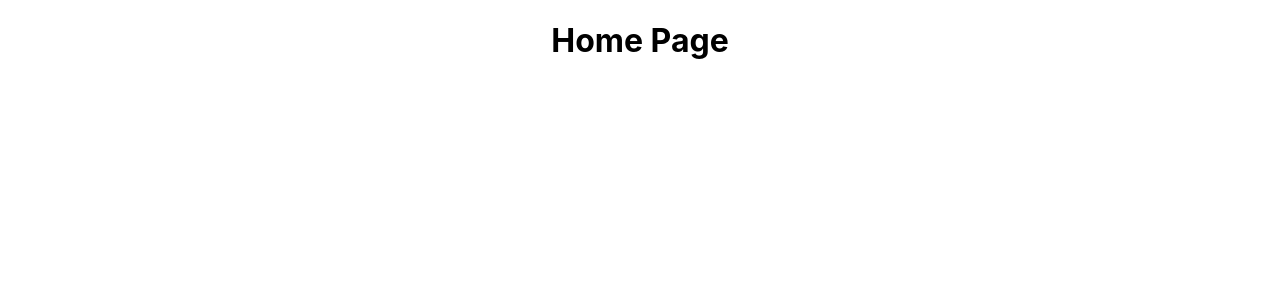
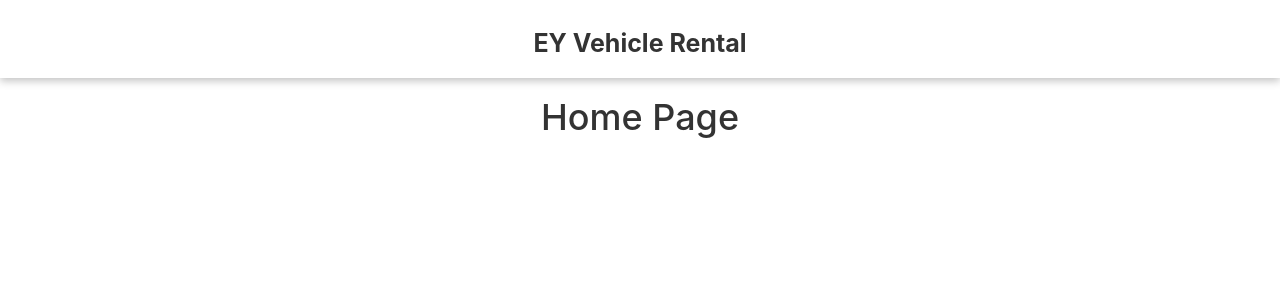
Before and after one commit to vivekvchavan/vehicle_renting_app, a React (Create React App) app: page / in a window 1280 px wide. Shown: the top 300 px of the page. Built offline with nearby package versions, Linux system fonts and the light colour scheme.

Commit message:
Layout for Pages

```diff
--- a/public/index.html
+++ b/public/index.html
@@ -24,7 +24,9 @@
       work correctly both with client-side routing and a non-root public URL.
       Learn how to configure a non-root public URL by running `npm run build`.
     -->
-    <title>React App</title>
+    <title>Vehicle Rent App</title>
+    <link rel="stylesheet" href="https://maxcdn.bootstrapcdn.com/bootstrap/3.4.1/css/bootstrap.min.css">
+
   </head>
   <body>
     <noscript>You need to enable JavaScript to run this app.</noscript>
--- /dev/null
+++ b/src/components/DefaultLayout.js
@@ -0,0 +1,17 @@
+import React from 'react';
+
+export function DefaultLayout(props) {
+    return (
+        <div>
+            <div className="header bs1">
+                <div className="d-flex justify-content-between">
+                    <h2>EY Vehicle Rental</h2>
+
+                </div>
+            </div>
+            <div className="content">
+                {props.children}
+            </div>
+        </div>
+    );
+}
--- a/src/index.css
+++ b/src/index.css
@@ -11,3 +11,13 @@ code {
   font-family: source-code-pro, Menlo, Monaco, Consolas, 'Courier New',
     monospace;
 }
+
+.bs1{
+  box-shadow: rgba(0, 0, 0, 0.24) 0px 3px 8px;
+  padding: 10px;
+}
+
+h2{
+  font-size: 25px;
+  font-weight: bold;
+}
--- a/src/pages/Booking.js
+++ b/src/pages/Booking.js
@@ -1,9 +1,10 @@
 import React from 'react';
+import { DefaultLayout } from '../components/DefaultLayout';
 
 export function Booking(){
     return(
-        <div>
+        <DefaultLayout>
             <h1>Booking Page</h1>
-        </div>
+            </DefaultLayout>
     );
 }
--- a/src/pages/CreateAccount.js
+++ b/src/pages/CreateAccount.js
@@ -1,9 +1,9 @@
 import React from 'react';
-
+import { DefaultLayout } from '../components/DefaultLayout';
 export function CreateAccount(){
     return(
-        <div>
+        <DefaultLayout>
             <h1>CreateAccount Page</h1>
-        </div>
+            </DefaultLayout>
     );
 }
--- a/src/pages/Home.js
+++ b/src/pages/Home.js
@@ -1,9 +1,10 @@
 import React from 'react';
+import { DefaultLayout } from '../components/DefaultLayout';
 
 export function Home() {
     return(
-        <div>
+        <DefaultLayout>
            <h1>Home Page</h1>
-        </div>
+        </DefaultLayout>
     );
 }
```
